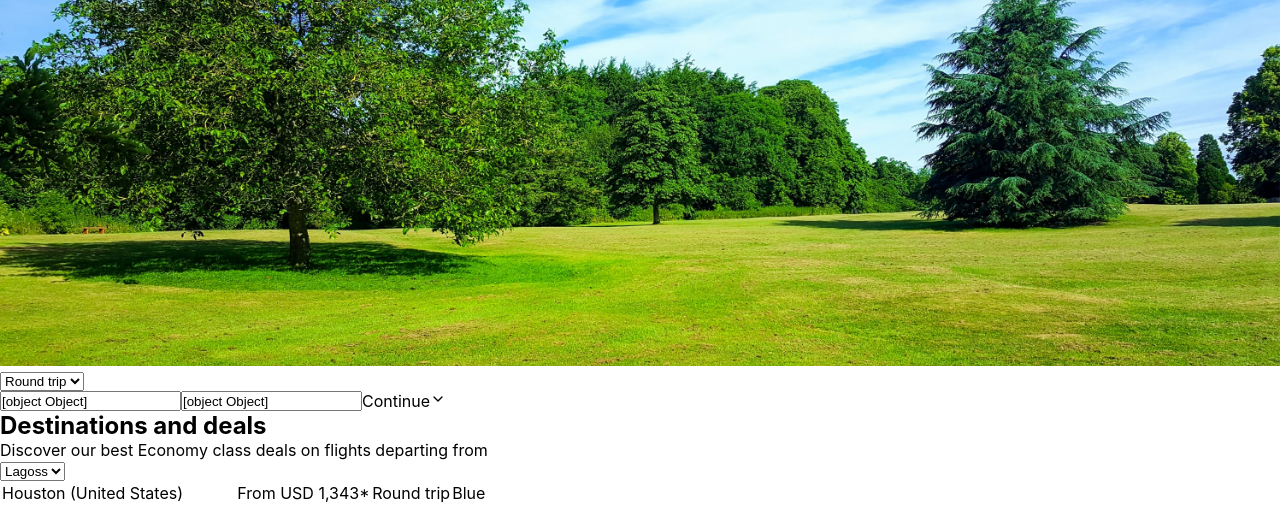
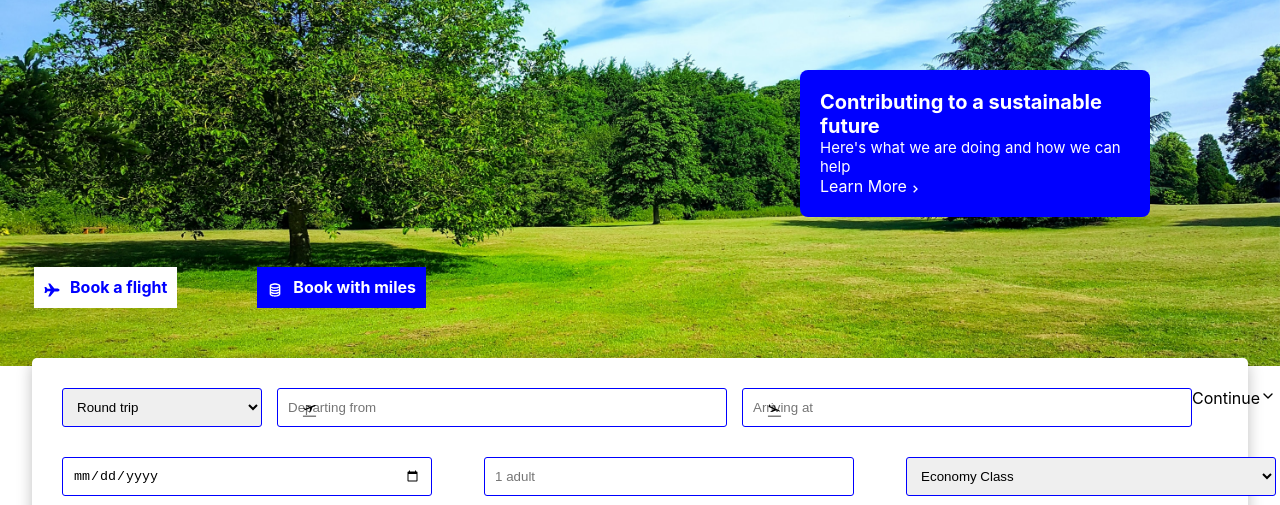
Before and after one commit to kobiowuquadri/KJMAirline, a React (Create React App) app in the folder client/: page / in a window 1280 px wide. Shown: the part 447-952 px from the top of the page. Built offline with nearby package versions, Linux system fonts and the light colour scheme.

Commit message:
new added

```diff
--- a/client/src/Pages/Home/Home.jsx
+++ b/client/src/Pages/Home/Home.jsx
@@ -4,6 +4,10 @@ import bck from '../../Assets/Images/bck.jpg'
 import { FiChevronDown } from 'react-icons/fi'
 import { GiAirplaneDeparture } from 'react-icons/gi'
 import { GiAirplaneArrival } from 'react-icons/gi'
+import { BiChevronRight, BiCoinStack } from 'react-icons/bi'
+import { IoAirplaneSharp, IoClose } from 'react-icons/io5'
+import { BsCalendar2DateFill } from 'react-icons/bs'
+import './Home.scss'
 
 function Home () {
   const [selectedCity, setSelectedCity] = useState('Lagos') // State to hold the selected city
@@ -21,8 +25,20 @@ function Home () {
         <div>
           <img src={bck} alt='background' id='bodybck' />
         </div>
-
+        <div id='tripfuture'>
+          <h1>Contributing to a sustainable future</h1>
+          <p id='tripfuturep1'>Here's what we are doing and how we can help</p>
+          <div id="learnmore">
+            <p>Learn More </p>
+            <BiChevronRight id='learnmoreicon'/>
+          </div>
+        </div>
+        <div id="tripbook">
+          <p id='tripflight'> <IoAirplaneSharp id='tripbookicon'/> Book a flight</p>
+          <p id='tripmiles'> <BiCoinStack id='tripbookicon'/> Book with miles</p>
+        </div>
         <div id='tripcont'>
+          <div id="tripconttop">
             <select name='trips' id='hometrip'>
               <option value='round' selected>
                 Round trip
@@ -30,11 +46,32 @@ function Home () {
               <option value='One-way'>One-way</option>
               <option value='Multi city'>Multi city</option>
             </select>
-          <div id='tripinputs'>
-            <input type='text' value={<GiAirplaneDeparture />} />
-            <input type='text' value={<GiAirplaneArrival />} />
+              <GiAirplaneDeparture id='tripicon' size={15}/>
+              <input type='text' id='tripinputs' placeholder='Departing from'/>
+              <GiAirplaneArrival id='tripicon' size={15}/>
+              <input type='text'  id='tripinputs' placeholder='Arriving at'/>
+              <div id='tripcontinue'>
                 <p>Continue</p>
                 <FiChevronDown />
+              </div>
+            </div>
+              <div>
+                <div id='tripextended'>
+                  <input type='date'  id='tripinputs2'/>
+                  <input type='text'  id='tripinputs2' placeholder='1 adult'/>
+                  <select name='trips' id='tripinputs2'>
+                    <option value='economy' selected>
+                      Economy Class
+                    </option>
+                    <option value='premium'>Premium Comfort Class</option>
+                    <option value='business'>Business Class</option>
+                    <option value='premiere'>La Premiere</option>
+                  </select>
+                </div>
+              <div id='tripsearch'>
+                <p>I want to book with a bluebiz or corporate contract</p>
+                 <button>Search flights</button>
+              </div>
             </div>
         </div>
       </div>
--- /dev/null
+++ b/client/src/Pages/Home/Home.scss
@@ -0,0 +1,106 @@
+#tripcont{
+    display: grid;
+    width: 95%;
+    margin: 0 auto;
+    background-color: white;
+    padding: 30px;
+    border-radius: 5px;
+    position: relative;
+    top: -200px;
+    box-shadow: 0px 5px 15px rgba( 0, 0, 0, 0.25);
+    justify-content: space-between;
+}
+#tripconttop{
+    display: flex;
+    justify-content: space-between;
+    padding-bottom: 30px;
+}
+#tripinputs{
+    border: 1px solid blue;
+    padding: 10px;
+    padding-right: 30px;
+    width: 450px;
+    border-radius: 3px;
+}
+#hometrip{
+    padding: 10px;
+    border: 1px solid blue;
+    width: 200px;
+    border-radius: 3px;
+}
+#tripicon{
+    position:relative;
+    left: 40px;
+    top: 15px;
+}
+#tripcontinue{
+    display: flex;
+}
+#tripbook{
+    display: flex;
+    position: relative;
+    bottom: 250px;
+    margin-left:34px;
+}
+#tripflight{
+    margin-right: 80px;
+    background-color: white;
+    color: blue;
+    padding: 10px;
+    display: flex;
+    font-weight: bold;
+}
+#tripmiles{
+    background-color: blue;
+    color: white;
+    padding: 10px;
+    display: flex;
+    font-weight: bold;
+}
+#tripfuture{
+    position: relative;
+    bottom: 300px;
+    left: 800px;
+    background-color: blue;
+    width: 350px;
+    padding: 20px;
+    border-radius: 8px;
+    color: white;
+}
+#tripfuturep1{
+    font-size: 15px;
+}
+#tripfuture h1{
+    font-size: 20px;
+}
+#tripextended{
+    display:flex;
+    justify-content: space-between;
+    padding-bottom: 30px;
+}
+#tripinputs2{
+    border: 1px solid blue;
+    padding: 10px;
+    width: 370px;
+    border-radius: 3px;
+}
+#tripsearch{
+    display: flex;
+    justify-content: space-between;
+}
+#tripsearch button{
+    color: white;
+    background-color: blue;
+    border-radius: 3px;
+    padding:20px;
+}
+#learnmore{
+    display: flex;
+    text-align: right;
+}
+#tripbookicon{
+    margin: 5px 10px 0px 0px;
+}
+#learnmoreicon{
+    margin-top: 5px;
+}
```
Lines whose indentation alone changed are shown as unchanged.
